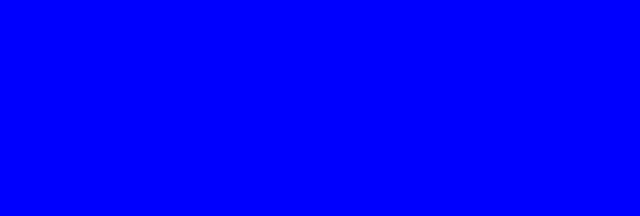
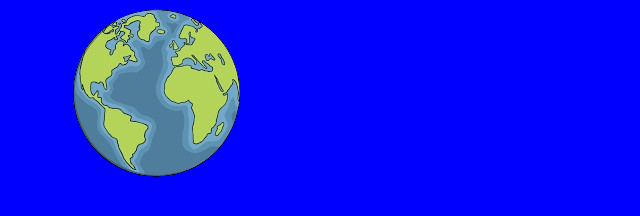
Before and after one commit to Kitty-Koding/Water, a plain HTML site: page index.html in a window 1280 px wide. Shown: the whole page, without its empty margins (0-640 px from the left). Drawn offline with Linux system fonts and the light colour scheme.

Commit message:
img test

```diff
--- a/index.html
+++ b/index.html
@@ -11,6 +11,6 @@
         </style>
     </head>
     <body>
-
+        <div class="start"><img src="earth-removebg-preview.png"></div>
     </body>
 </html>
```
